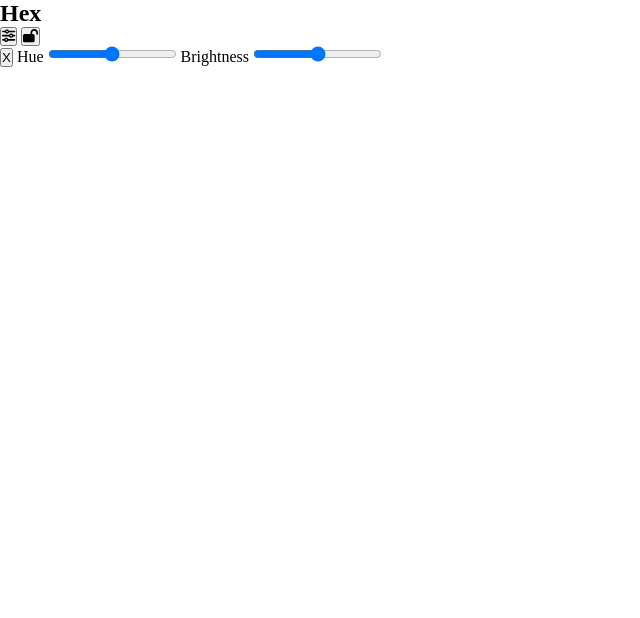
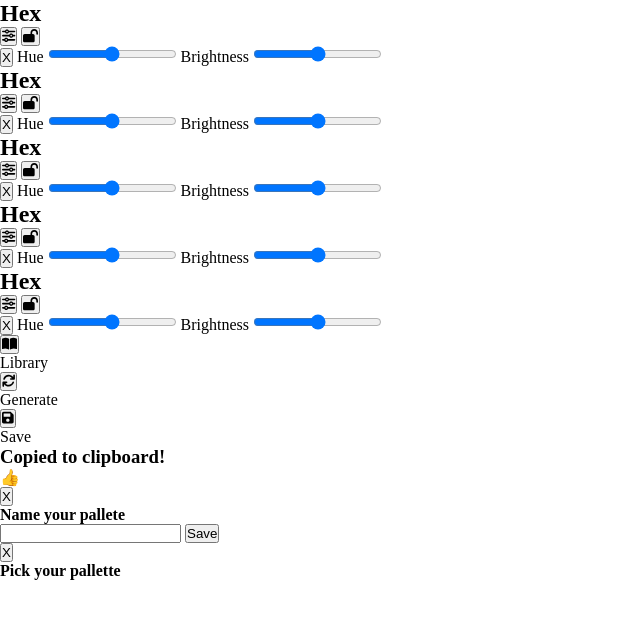
Before and after one commit to eprenger/coloors, a plain HTML site: page index.html in a window 1280 px wide. Shown: the whole page, without its empty margins (0-640 px from the left). Drawn offline with Linux system fonts and the light colour scheme; a web font is replaced by a local one.

Commit message:
created base html for project

```diff
--- a/index.html
+++ b/index.html
@@ -25,8 +25,105 @@
                 <input type="range" min="0" max="1" step="0.01" name="brightness" class="bright-input" data-bright="0" />
             </div>
         </div>
+
+        <div class="color">
+            <h2>Hex</h2>
+            <div class="controls">
+                <button class="adjust"><i class="fas fa-sliders-h"></i></button>
+                <button class="lock"><i class="fas fa-lock-open"></i></button>
+            </div>
+            <div class="sliders">
+                <button class="close-adjustment">X</button>
+                <span>Hue</span>
+                <input type="range" min="0" max="360" step="1" name="hue" class="hue-input" data-hue="1" />
+                <span>Brightness</span>
+                <input type="range" min="0" max="1" step="0.01" name="brightness" class="bright-input" data-bright="1" />
+            </div>
+        </div>
+
+        <div class="color">
+            <h2>Hex</h2>
+            <div class="controls">
+                <button class="adjust"><i class="fas fa-sliders-h"></i></button>
+                <button class="lock"><i class="fas fa-lock-open"></i></button>
+            </div>
+            <div class="sliders">
+                <button class="close-adjustment">X</button>
+                <span>Hue</span>
+                <input type="range" min="0" max="360" step="1" name="hue" class="hue-input" data-hue="2" />
+                <span>Brightness</span>
+                <input type="range" min="0" max="1" step="0.01" name="brightness" class="bright-input" data-bright="2" />
+            </div>
+        </div>
+
+        <div class="color">
+            <h2>Hex</h2>
+            <div class="controls">
+                <button class="adjust"><i class="fas fa-sliders-h"></i></button>
+                <button class="lock"><i class="fas fa-lock-open"></i></button>
+            </div>
+            <div class="sliders">
+                <button class="close-adjustment">X</button>
+                <span>Hue</span>
+                <input type="range" min="0" max="360" step="1" name="hue" class="hue-input" data-hue="3" />
+                <span>Brightness</span>
+                <input type="range" min="0" max="1" step="0.01" name="brightness" class="bright-input" data-bright="3" />
+            </div>
+        </div>
+
+        <div class="color">
+            <h2>Hex</h2>
+            <div class="controls">
+                <button class="adjust"><i class="fas fa-sliders-h"></i></button>
+                <button class="lock"><i class="fas fa-lock-open"></i></button>
+            </div>
+            <div class="sliders">
+                <button class="close-adjustment">X</button>
+                <span>Hue</span>
+                <input type="range" min="0" max="360" step="1" name="hue" class="hue-input" data-hue="4" />
+                <span>Brightness</span>
+                <input type="range" min="0" max="1" step="0.01" name="brightness" class="bright-input" data-bright="4" />
+            </div>
+        </div>
     </div>
 
+    <div class="panel">
+        <div class="library">
+            <button class="library"><i class="fas fa-book-open"></i></button>
+            <p>Library</p>
+        </div>
+        <div class="generate-panel">
+            <button class="generate"><i class="fas fa-sync"></i></button>
+            <p>Generate</p>
+        </div>
+        <div class="save-panel">
+            <button class="save"><i class="fas fa-save"></i></button>
+            <p>Save</p>
+        </div>
+    </div>
+
+    <div class="copy-container">
+        <div class="copy-popup">
+            <h3>Copied to clipboard!</h3>
+            <h4>&#128077;</h4>
+        </div>
+    </div>
+
+    <div class="save-container">
+        <div class="save-popup">
+            <button class="close-save">X</button>
+            <h4>Name your pallete</h4>
+            <input type="text" max-length=35" class="save-name">
+            <button class="submit-save" type="submit">Save</button>
+        </div>
+    </div>
+
+    <div class="library-container">
+        <div class="library-popup">
+            <button class="close-library">X</button>
+            <h4>Pick your pallette</h4>
+        </div>
+    </div>
 
 
     <script src="https://cdnjs.cloudflare.com/ajax/libs/font-awesome/6.0.0-beta2/js/all.min.js" integrity="sha512-cyAbuGborsD25bhT/uz++wPqrh5cqPh1ULJz4NSpN9ktWcA6Hnh9g+CWKeNx2R0fgQt+ybRXdabSBgYXkQTTmA==" crossorigin="anonymous" referrerpolicy="no-referrer"></script>
```
